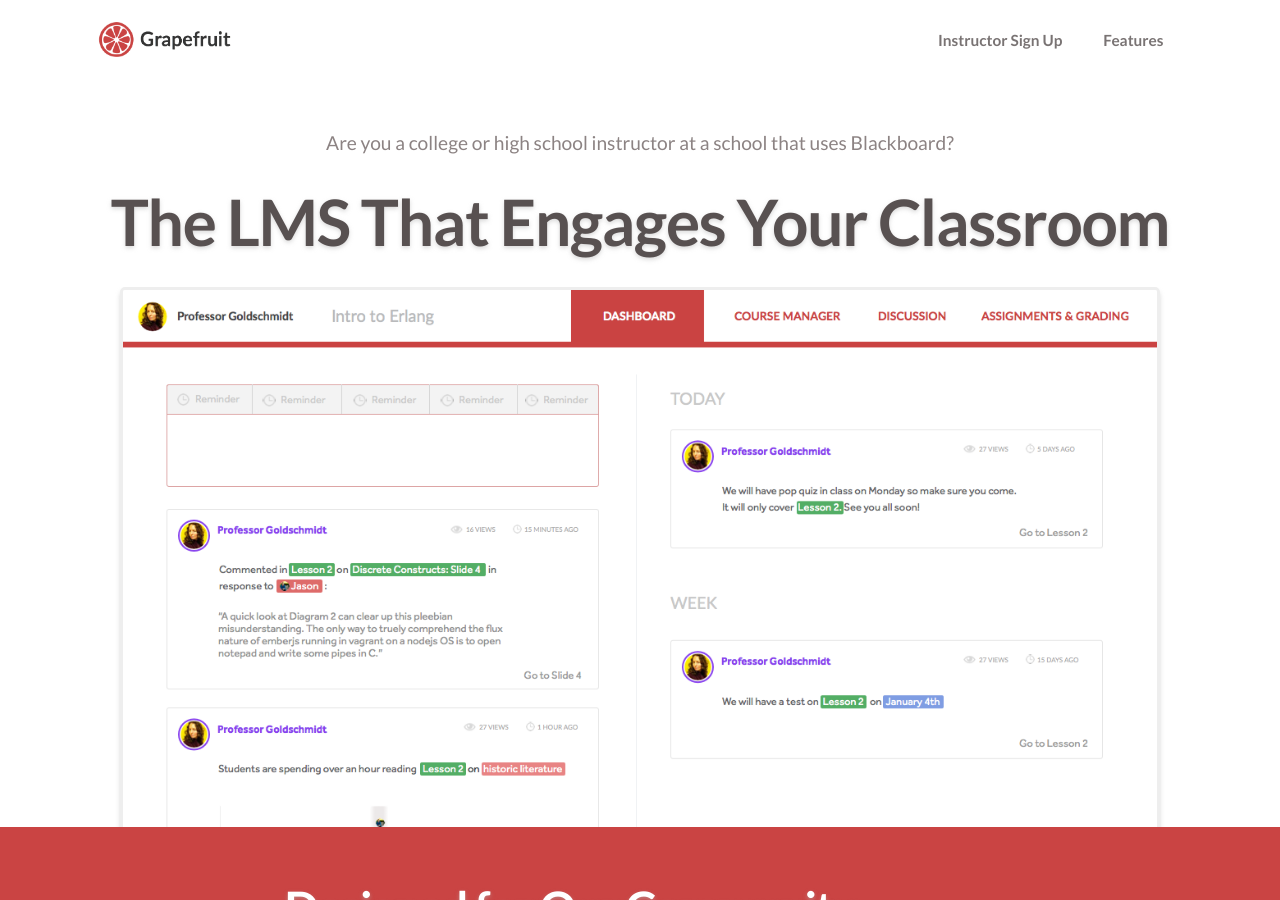
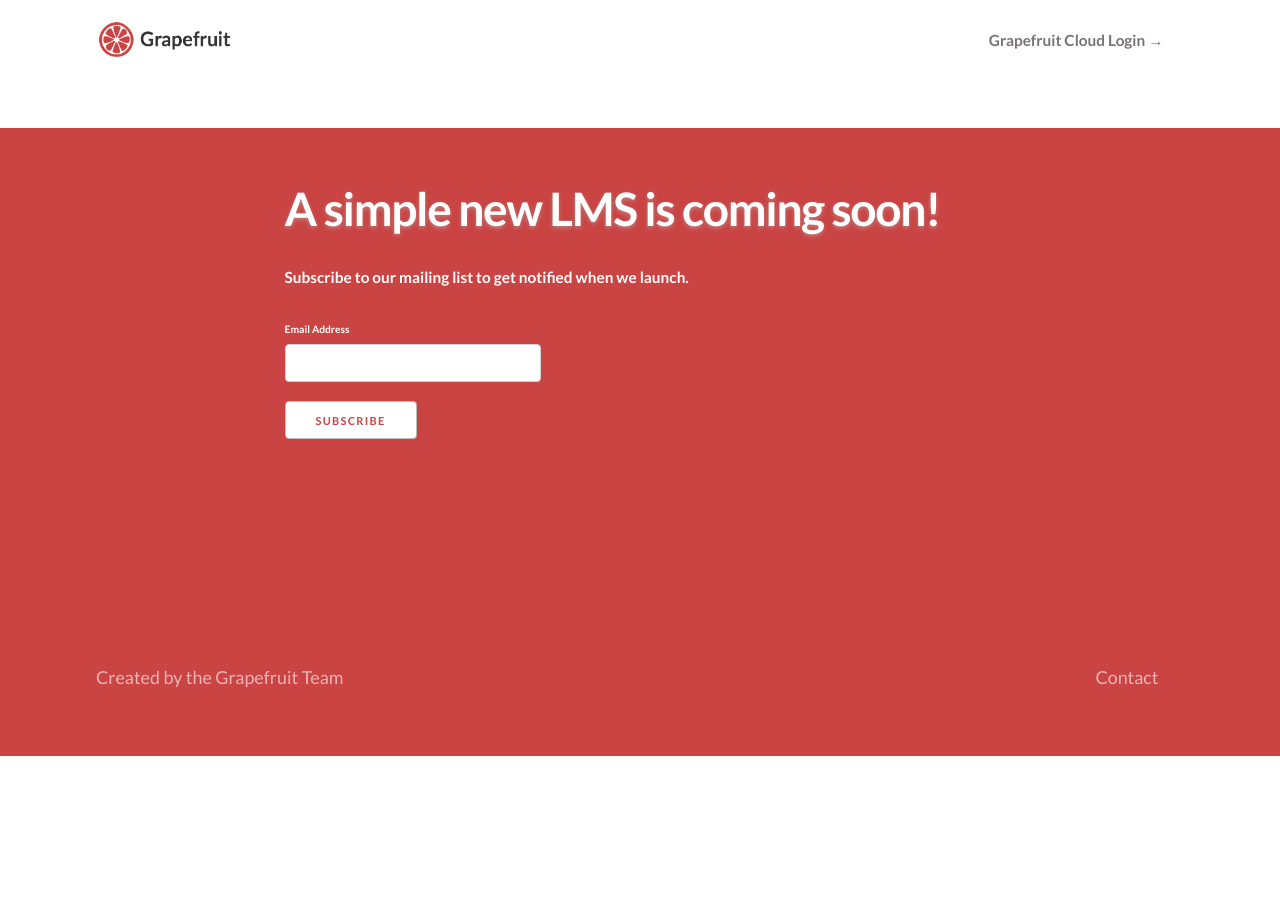
Before and after one commit to grapefruitinc/grapefruit-landing, a Jekyll site: the page built from index.html, in a window 1280 px wide and 900 px high. Built offline with Jekyll 4.4.1, drawn with Linux system fonts in a browser that asks for light colours; nearby versions of some CDN libraries; comment, search, counter and statistics services are not loaded; some of the changed text lies outside the part shown.

Commit message:
Remove demo features, just have mailing list CTA
also clean up footer links

```diff
--- a/_includes/footer.html
+++ b/_includes/footer.html
@@ -5,14 +5,10 @@
         <div id="footer" class="section">
             <div class="container">
                 <div class="copyright">
-                    <span>&copy; The Grapefruit</span>
+                    <span>Created by the Grapefruit Team</span>
                 </div>
                 <div class="links">
                     <span><a class="link" href="mailto:hello@grapefruit.school">Contact</a></span>
-                    <span><a class="link" href="mailto:hello@grapefruit.school">Press</a></span>
-                    <span><a class="link" href="http://grapefruit.school/careers.html">Careers</a></span>
-                    <span><a class="link" href="http://grapefruit.school/network.html">Educators Network</a></span>
-                    <span><a class="link" href="javascript:alert('Coming soon!')">ToS</a></span>
                 </div>
             </div>
         </div>
--- a/_includes/header.html
+++ b/_includes/header.html
@@ -9,10 +9,7 @@
           <ul class="navbar-list">
             <!-- navbar links only show on large desktop screen sizes -->
             <li class="navbar-item">
-            <a id="navbar-features" class="navbar-link" href="#features">Features</a>
-            </li>
-            <li class="navbar-item">
-            <a id="navbar-instructor-network" class="navbar-link" href="#email-signup">Instructor Sign Up</a>
+              <a id="navbar-cloud" class="navbar-link" href="http://cloud.grapefruit.school">Grapefruit Cloud Login &rarr;</a>
             </li>
             <!-- menu button visible only on small mobile screen sizes -->
             <li class="navbar-item menu-button">
@@ -23,15 +20,6 @@
           </ul>
           <div id="menu-mobile" class="">
             <ul class="row">
-              <li class="">
-              <a class="mobilenav-link" href="#features">Features</a>
-              </li>
-              <li class="">
-              <a class="mobilenav-link" href="#instructor-network">Instructor Sign Up</a>
-              </li>
-              <li class="">
-              <a class="mobilenav-link" href="https://twitter.com/grapefruitcloud" target="_blank">Twitter &rarr;</a>
-              </li>
             </ul>
           </div>
         </div>
--- a/_includes/home/home.html
+++ b/_includes/home/home.html
@@ -1,5 +1 @@
-
-{% include home/landing.html %}
-{% include home/community.html %}
-{% include home/features.html %}
 {% include home/signup.html %}
--- a/_includes/home/signup.html
+++ b/_includes/home/signup.html
@@ -1,9 +1,9 @@
 <div id="email-signup" class="color-section">
   <div class="container row">
     <div class="eight columns offset-by-two">
-      <h3 class="text-bold">The Future of Education Tools</h3>
+      <h3 class="text-bold">A simple new LMS is coming soon!</h3>
       <p class="text-bold">
-        Grapefruit will be coming soon. Subscribe to our mailing list to get notified when we launch!
+        Subscribe to our mailing list to get notified when we launch.
       </p>
       <!-- Begin MailChimp Signup Form -->
       <link href="//cdn-images.mailchimp.com/embedcode/classic-081711.css" rel="stylesheet" type="text/css">
--- a/_sass/footer.sass
+++ b/_sass/footer.sass
@@ -3,7 +3,7 @@
   padding: 10rem 0rem 5rem 0rem
   background: $gf-red
   .copyright
-    color: #444
+    color: #fff
     opacity: 0.6
     display: inline-block
     float: left
@@ -13,7 +13,7 @@
     float: right
     .link
       padding: 0rem 2rem
-      color: #444
+      color: #fff
       text-decoration: none
       &:hover
         color: #fff
```
